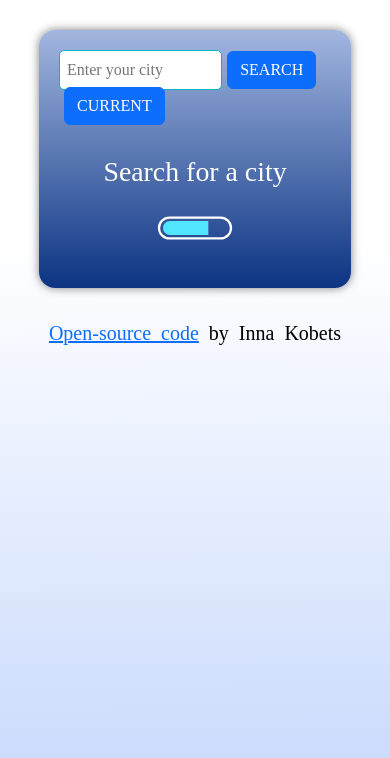
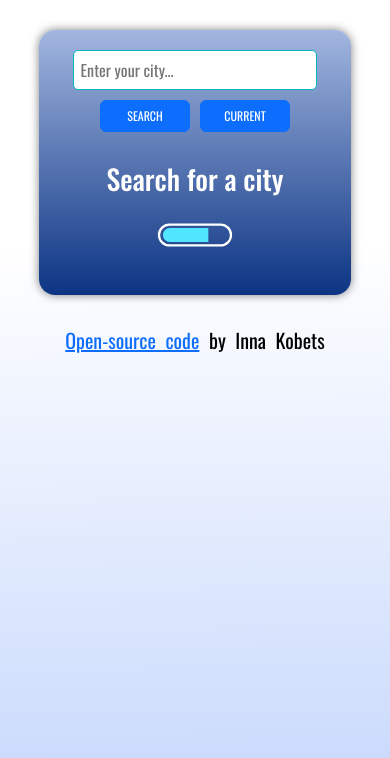
Before and after one commit to inna77777/react-weather-app, a React (Create React App) app: page / in a window 390 px wide. Shown: the top 758 px of the page. Built offline with nearby package versions, Linux system fonts and the light colour scheme.

Commit message:
changed app to responsive app, added current location button,added favicon

```diff
--- a/public/index.html
+++ b/public/index.html
@@ -2,15 +2,31 @@
 <html lang="en">
   <head>
     <meta charset="utf-8" />
-    <link rel="icon" href="%PUBLIC_URL%/favicon.ico" />
+    <link rel="icon" href="webicon.webp" />
     <meta name="viewport" content="width=device-width, initial-scale=1" />
     <meta name="theme-color" content="#000000" />
     <meta
       name="description"
       content="Web site created using create-react-app"
     />
-    <link href="https://cdn.jsdelivr.net/npm/bootstrap@5.3.2/dist/css/bootstrap.min.css" rel="stylesheet" integrity="sha384-T3c6CoIi6uLrA9TneNEoa7RxnatzjcDSCmG1MXxSR1GAsXEV/Dwwykc2MPK8M2HN" crossorigin="anonymous">
-    <script src="https://cdn.jsdelivr.net/npm/bootstrap@5.3.2/dist/js/bootstrap.bundle.min.js" integrity="sha384-C6RzsynM9kWDrMNeT87bh95OGNyZPhcTNXj1NW7RuBCsyN/o0jlpcV8Qyq46cDfL" crossorigin="anonymous"></script>
+    <link
+      href="https://cdn.jsdelivr.net/npm/bootstrap@5.3.2/dist/css/bootstrap.min.css"
+      rel="stylesheet"
+      integrity="sha384-T3c6CoIi6uLrA9TneNEoa7RxnatzjcDSCmG1MXxSR1GAsXEV/Dwwykc2MPK8M2HN"
+      crossorigin="anonymous"
+    />
+    <script
+      src="https://cdn.jsdelivr.net/npm/bootstrap@5.3.2/dist/js/bootstrap.bundle.min.js"
+      integrity="sha384-C6RzsynM9kWDrMNeT87bh95OGNyZPhcTNXj1NW7RuBCsyN/o0jlpcV8Qyq46cDfL"
+      crossorigin="anonymous"
+    ></script>
+
+    <link rel="preconnect" href="https://fonts.googleapis.com" />
+    <link rel="preconnect" href="https://fonts.gstatic.com" crossorigin />
+    <link
+      href="https://fonts.googleapis.com/css2?family=Oswald:wght@300;400;500;600;700&display=swap"
+      rel="stylesheet"
+    />
 
     <!--
       manifest.json provides metadata used when your web app is installed on a
--- a/src/App.js
+++ b/src/App.js
@@ -35,24 +35,39 @@ function App() {
     axios.get(url).then(handleSubmit);
   }
 
+  function getCurrentLocation(position) {
+    const apiKey = "7928b8fafat7344abbe4f90d8711dbbo";
+    const { latitude: lat, longitude: lon } = position.coords;
+    let url = `https://api.shecodes.io/weather/v1/current?lon=${lon}&lat=${lat}&key=${apiKey}`;
+    axios.get(url).then(handleSubmit);
+  }
+  function getGeolocation(){
+     navigator.geolocation.getCurrentPosition(getCurrentLocation);
+  }
+
   return (
     <div className="WeatherApp">
       <section className="city-weather">
-        <form onSubmit={getCity}>
-          <div className="search-line-button">
-            <input
-              type="search"
-              name="enter-city"
-              id="search-city"
-              placeholder="Enter your city"
-            />
-            <button className="btn btn-primary submit-city" type="submit">
+        <form className="form-search mb-4" onSubmit={getCity}>
+          <input
+            type="search"
+            name="enter-city"
+            id="search-city"
+            placeholder="Enter your city..."
+          />
+          <div className="buttons">
+            <button
+              className="btn btn-primary submit-city
+          "
+              type="submit"
+            >
               SEARCH
             </button>
             <button
               id="current-location"
               className="btn btn-primary"
               type="button"
+              onClick={getGeolocation}
             >
               CURRENT
             </button>
@@ -63,8 +78,8 @@ function App() {
       <p id="gitLink">
         <a href="https://github.com/inna77777/project-shecodesplus">
           Open-source code
-        </a>
-         {" "}by Inna Kobets
+        </a>{" "}
+        by Inna Kobets
       </p>
     </div>
   );
--- a/src/CityDet.js
+++ b/src/CityDet.js
@@ -1,15 +1,14 @@
 import React from "react";
 
-
-export default function CityDet({ city ,date, hum , windSpeed }){
+export default function CityDet({ city, date, hum, windSpeed }) {
   return (
-  <>
+    <div>
       <h1>{city}</h1>
       <ul>
         <li>{date}</li>
         <li>Humidity: {hum} %</li>
         <li>Wind speed: {windSpeed} km/h</li>
       </ul>
-  </>
+    </div>
   );
 }
--- a/src/TempTodayDet.js
+++ b/src/TempTodayDet.js
@@ -1,17 +1,11 @@
 import React from "react";
 import "./styles/TempTodayDet.css";
 
-export default function TempTodayDet({temp,icon,desc, feelsLike}){
+export default function TempTodayDet({ temp, icon, desc, feelsLike }) {
   return (
-    <div className="temperature-container d-flex align-items-center justify-content-end">
-      <span>
-        <img
-          id="img-today"
-          src={icon}
-          alt="icon-weather"
-        />
-      </span>
-      <div className="col-6">
+    <div className="temperature-container">
+      <img id="img-today" src={icon} alt="icon-weather" />
+      <div>
         <span id="temperature-today">{temp} </span>
         <span className="units">
           <a href="/" id="celsius-link">
@@ -19,7 +13,7 @@ export default function TempTodayDet({temp,icon,desc, feelsLike}){
           </a>
           <a href="/" id="fahrenheit-link">
             {" "}
-             °F
+            °F
           </a>
         </span>
         <div className="feels-like">
--- a/src/WeatherToday.js
+++ b/src/WeatherToday.js
@@ -14,11 +14,9 @@ export default function WeatherToday({ weatherData, error }) {
   }
   if (weatherData?.city) {
     return (
-      <div className="general-city">
-        <div className="city-date">
-          <div className="WeatherInfo">
+      <div className="container">
         <div className="row">
-              <div className="col-6">
+          <div className="col-5 city-container">
             <CityDet
               city={weatherData.city}
               date={weatherData.date}
@@ -26,15 +24,13 @@ export default function WeatherToday({ weatherData, error }) {
               windSpeed={weatherData.windSpeed}
             />
           </div>
-              <div className="col-lg-6 col-md-6 col-sm-8">
+          <div className="col-7 pe-0 pt-3 temp-container">
             <TempTodayDet
               icon={weatherData.icon}
               temp={weatherData.temp}
               desc={weatherData.desc}
               feelsLike={weatherData.feelsLike}
             />
-              </div>
-            </div>
           </div>
         </div>
       </div>
--- a/src/styles/App.css
+++ b/src/styles/App.css
@@ -15,7 +15,7 @@
 }
 
 #search-city {
-  width: 60%;
+  width: 70%;
   border-radius: 5px;
   border: 0.5px solid #00b7c2;
   padding: 7px;
@@ -36,3 +36,50 @@
   color: black;
   word-spacing: 5px;
 }
+
+.form-search {
+  display: flex;
+  justify-content: space-between;
+  align-items: center;
+  width: 100%;
+}
+.buttons {
+  display: flex;
+  justify-content: center;
+  align-items: center;
+}
+.buttons button {
+      width: 101px;
+}
+
+@media (max-width: 550px) {
+  .form-search {
+    flex-direction: column;
+    align-content: space-around;
+    gap: 10px;
+  }
+  #search-city {
+    width: 90%;
+  }
+  #current-location {
+    margin-top: 0;
+    margin-left: 0;
+  }
+  .submit-city {
+    margin-top: 0;
+    margin-left: 0;
+  }
+  .buttons {
+    gap: 10px;
+  }
+  .buttons button {
+    font-size: 12px;
+    width: 90px;
+
+  }
+}
+@media (max-width: 350px) {
+  .buttons {
+    flex-direction: column;
+  }
+}
--- a/src/styles/TempTodayDet.css
+++ b/src/styles/TempTodayDet.css
@@ -1,13 +1,15 @@
 .temperature-container {
   font-size: 40px;
-  margin-right: 20px;
-  margin-top: 20px;
+  display: flex;
+  justify-content: flex-end;
+  align-items: center;
+   padding-right: 10px;
 }
 #celsius-link,
 #fahrenheit-link {
   text-decoration: none;
   color: #ffffff;
-  font-size: 24px;
+  font-size: 20px;
 }
 
 #celsius-link:hover,
@@ -21,3 +23,20 @@
 #img-today {
   margin-top: -50px;
 }
+.col-7 {
+  margin-top: -6px;
+}
+
+@media (max-width: 550px) {
+  .temperature-container {
+    width: 100%;
+    justify-content: flex-end;
+
+  }
+  #img-today {
+    width: 70px;
+  }
+  #temperature-today{
+    font-size: 26px;
+  }
+}
--- a/src/styles/WeatherToday.css
+++ b/src/styles/WeatherToday.css
@@ -11,3 +11,19 @@
   display: flex;
   justify-content: center;
 }
+
+@media (max-width: 550px) {
+  .city-container {
+    width: 100%;
+    display: flex;
+    justify-content: flex-start;
+    padding-left: 10px;
+
+  }
+  .temp-container {
+    width: 100%;
+     padding: 0 !important;
+
+  }
+
+}
--- a/src/styles/index.css
+++ b/src/styles/index.css
@@ -2,6 +2,8 @@
   margin: 0;
   padding: 0;
   box-sizing: border-box;
+font-family: 'Oswald', sans-serif;
+
 }
 
 body {
```
Also changed, not shown: public/webicon.webp (added), src/styles/CityDet.css (added). Lines whose indentation alone changed are shown as unchanged.
